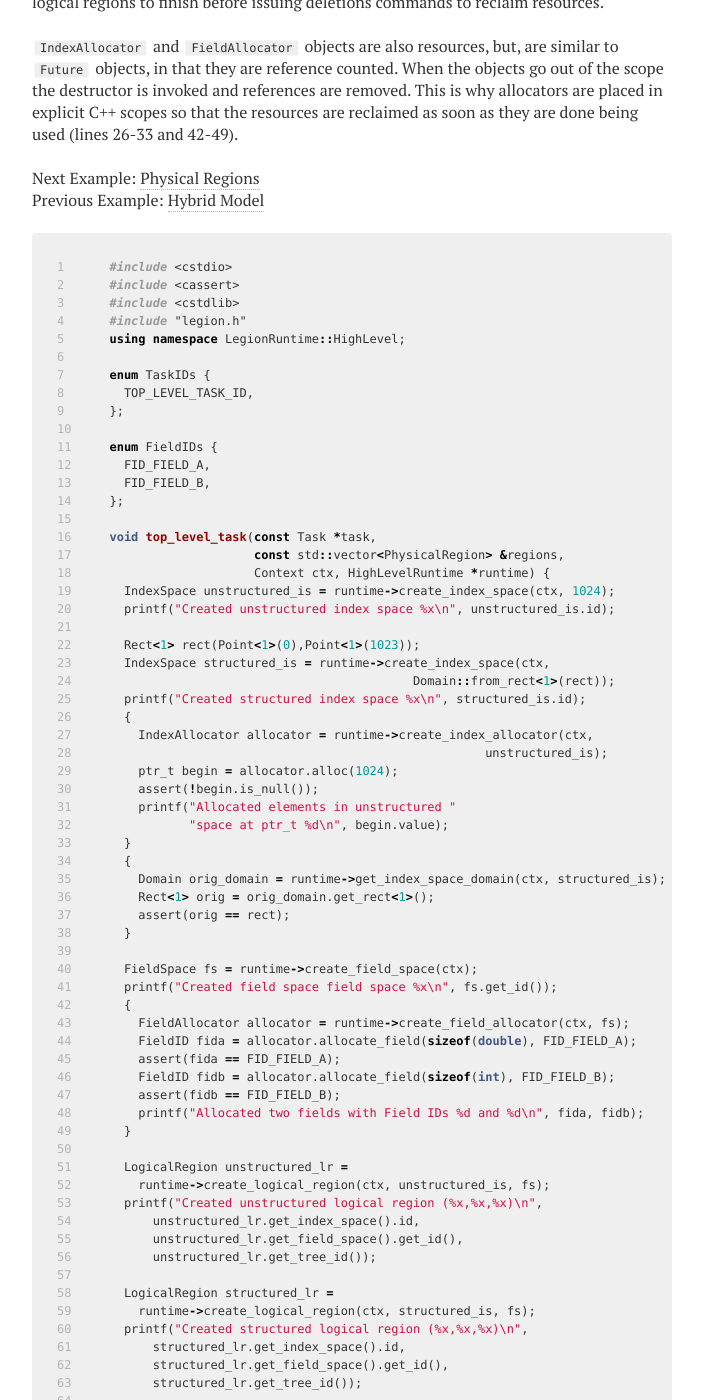
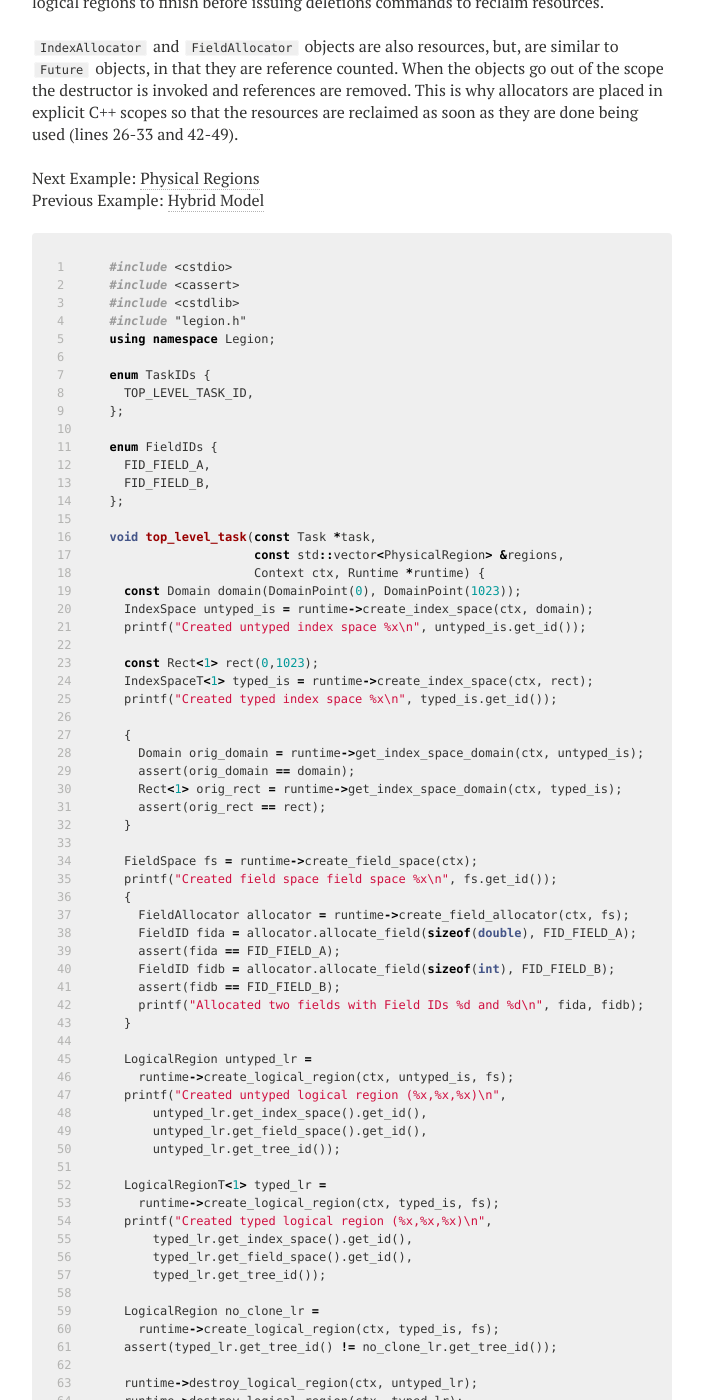
Before and after one commit to apryakhin/legion.stanford.edu, a Jekyll site: the page built from tutorial04.md, in a window 1280 px wide and 1400 px high, scrolled down 2450 px. Shown: the whole window, without its empty margins (288-991 px from the left). Built offline with Jekyll 4.4.1, drawn with Linux system fonts in a browser that asks for light colours; nearby versions of some CDN libraries; some of the changed text lies outside the part shown.

Commit message:
Update code for tutorial 4.

```diff
--- a/tutorial04.md
+++ b/tutorial04.md
@@ -176,14 +176,14 @@ the resources are reclaimed as soon as they are done being
 used (lines 26-33 and 42-49).
 
 Next Example: [Physical Regions](/tutorial/physical_regions.html)
-<br/>
 Previous Example: [Hybrid Model](/tutorial/hybrid.html)
 
-{% highlight cpp linenos %}#include <cstdio>
+{% highlight cpp linenos %}
+#include <cstdio>
 #include <cassert>
 #include <cstdlib>
 #include "legion.h"
-using namespace LegionRuntime::HighLevel;
+using namespace Legion;
 
 enum TaskIDs {
   TOP_LEVEL_TASK_ID,
@@ -196,26 +196,20 @@ enum FieldIDs {
 
 void top_level_task(const Task *task,
                     const std::vector<PhysicalRegion> &regions,
-                    Context ctx, HighLevelRuntime *runtime) {
-  IndexSpace unstructured_is = runtime->create_index_space(ctx, 1024);
-  printf("Created unstructured index space %x\n", unstructured_is.id);
+                    Context ctx, Runtime *runtime) {
+  const Domain domain(DomainPoint(0), DomainPoint(1023));
+  IndexSpace untyped_is = runtime->create_index_space(ctx, domain);
+  printf("Created untyped index space %x\n", untyped_is.get_id());
 
-  Rect<1> rect(Point<1>(0),Point<1>(1023));
-  IndexSpace structured_is = runtime->create_index_space(ctx,
-                                          Domain::from_rect<1>(rect));
-  printf("Created structured index space %x\n", structured_is.id);
+  const Rect<1> rect(0,1023);
+  IndexSpaceT<1> typed_is = runtime->create_index_space(ctx, rect);
+  printf("Created typed index space %x\n", typed_is.get_id());
+
   {
-    IndexAllocator allocator = runtime->create_index_allocator(ctx,
-                                                    unstructured_is);
-    ptr_t begin = allocator.alloc(1024);
-    assert(!begin.is_null());
-    printf("Allocated elements in unstructured "
-           "space at ptr_t %d\n", begin.value);
-  }
-  {
-    Domain orig_domain = runtime->get_index_space_domain(ctx, structured_is);
-    Rect<1> orig = orig_domain.get_rect<1>();
-    assert(orig == rect);
+    Domain orig_domain = runtime->get_index_space_domain(ctx, untyped_is);
+    assert(orig_domain == domain);
+    Rect<1> orig_rect = runtime->get_index_space_domain(ctx, typed_is);
+    assert(orig_rect == rect);
   }
 
   FieldSpace fs = runtime->create_field_space(ctx);
@@ -229,38 +223,42 @@ void top_level_task(const Task *task,
     printf("Allocated two fields with Field IDs %d and %d\n", fida, fidb);
   }
 
-  LogicalRegion unstructured_lr =
-    runtime->create_logical_region(ctx, unstructured_is, fs);
-  printf("Created unstructured logical region (%x,%x,%x)\n",
-      unstructured_lr.get_index_space().id,
-      unstructured_lr.get_field_space().get_id(),
-      unstructured_lr.get_tree_id());
+  LogicalRegion untyped_lr =
+    runtime->create_logical_region(ctx, untyped_is, fs);
+  printf("Created untyped logical region (%x,%x,%x)\n",
+      untyped_lr.get_index_space().get_id(),
+      untyped_lr.get_field_space().get_id(),
+      untyped_lr.get_tree_id());
 
-  LogicalRegion structured_lr =
-    runtime->create_logical_region(ctx, structured_is, fs);
-  printf("Created structured logical region (%x,%x,%x)\n",
-      structured_lr.get_index_space().id,
-      structured_lr.get_field_space().get_id(),
-      structured_lr.get_tree_id());
+  LogicalRegionT<1> typed_lr =
+    runtime->create_logical_region(ctx, typed_is, fs);
+  printf("Created typed logical region (%x,%x,%x)\n",
+      typed_lr.get_index_space().get_id(),
+      typed_lr.get_field_space().get_id(),
+      typed_lr.get_tree_id());
 
   LogicalRegion no_clone_lr =
-    runtime->create_logical_region(ctx, structured_is, fs);
-  assert(structured_lr.get_tree_id() != no_clone_lr.get_tree_id());
+    runtime->create_logical_region(ctx, typed_is, fs);
+  assert(typed_lr.get_tree_id() != no_clone_lr.get_tree_id());
 
-  runtime->destroy_logical_region(ctx, unstructured_lr);
-  runtime->destroy_logical_region(ctx, structured_lr);
+  runtime->destroy_logical_region(ctx, untyped_lr);
+  runtime->destroy_logical_region(ctx, typed_lr);
   runtime->destroy_logical_region(ctx, no_clone_lr);
   runtime->destroy_field_space(ctx, fs);
-  runtime->destroy_index_space(ctx, unstructured_is);
-  runtime->destroy_index_space(ctx, structured_is);
+  runtime->destroy_index_space(ctx, untyped_is);
+  runtime->destroy_index_space(ctx, typed_is);
   printf("Successfully cleaned up all of our resources\n");
 }
 
 int main(int argc, char **argv) {
-  HighLevelRuntime::set_top_level_task_id(TOP_LEVEL_TASK_ID);
-  HighLevelRuntime::register_legion_task<top_level_task>(TOP_LEVEL_TASK_ID,
-      Processor::LOC_PROC, true/*single*/, false/*index*/);
+  Runtime::set_top_level_task_id(TOP_LEVEL_TASK_ID);
 
-  return HighLevelRuntime::start(argc, argv);
+  {
+    TaskVariantRegistrar registrar(TOP_LEVEL_TASK_ID, "top_level");
+    registrar.add_constraint(ProcessorConstraint(Processor::LOC_PROC));
+    Runtime::preregister_task_variant<top_level_task>(registrar, "top_level");
+  }
+
+  return Runtime::start(argc, argv);
 }
 {% endhighlight %}
```
